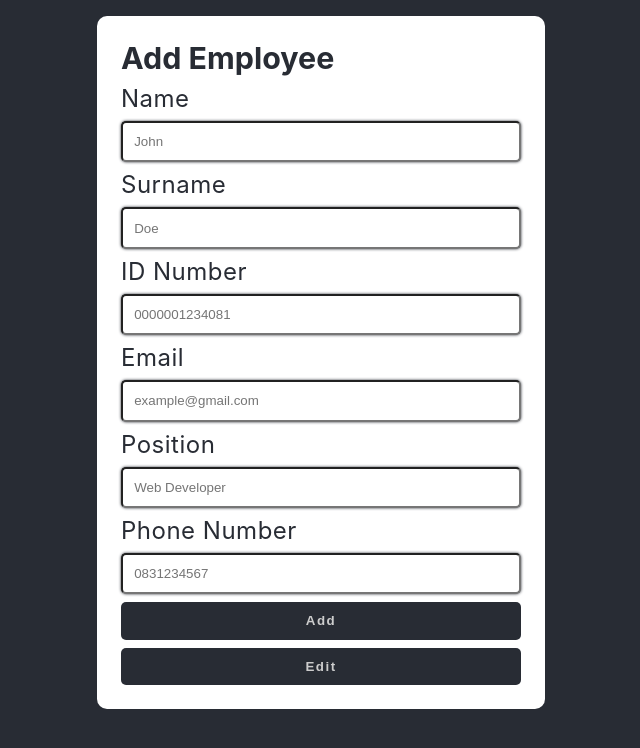
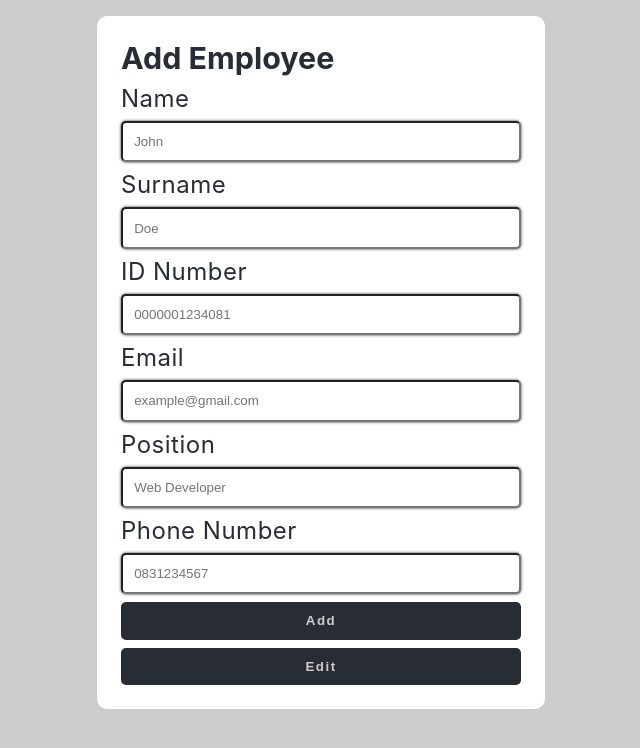
Before and after one commit to rabnic/employee-tracker-react, a React (Create React App) app: page / in a window 1280 px wide. Shown: the top 748 px of the page, without its empty margins (307-947 px from the left). Built offline with nearby package versions, Linux system fonts and the light colour scheme.

Commit message:
changed background for test

```diff
--- a/src/App.css
+++ b/src/App.css
@@ -5,7 +5,8 @@
 }
 
 .App {
-  background-color: #282c34;
+  /* background-color: #282c34; */
+  background-color: #ccc;
   min-height: 100vh;
   display: flex;
   gap: 1.5rem;
```
